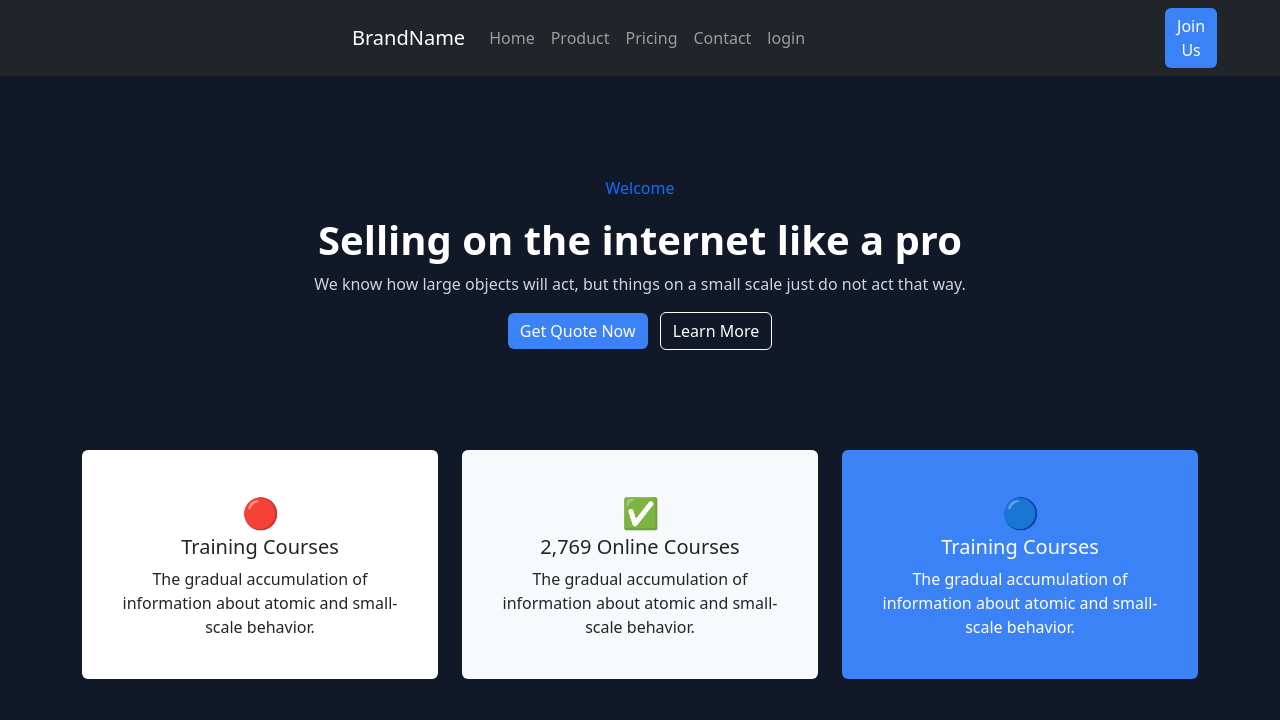
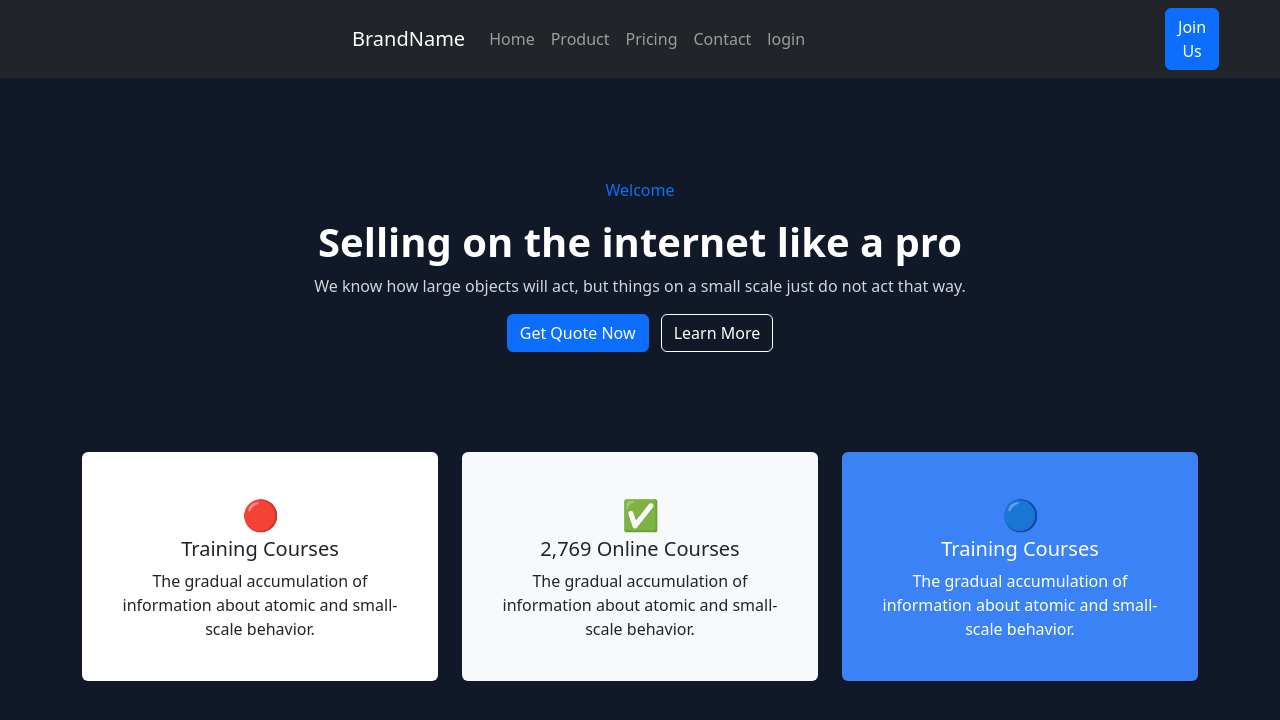
Before and after one commit to hetuborsadiya/bootstrap, a plain HTML site: page page.html in a window 1280 px wide. Shown: the top 720 px of the page. Drawn offline with Linux system fonts and the light colour scheme.

Commit message:
first commit

```diff
--- a/style.css
+++ b/style.css
@@ -22,10 +22,7 @@ body {
 .hero-section p {
     color: #d1d5db;
 }
-.btn-primary {
-    background-color: #3b82f6;
-    border: none;
-}
+
 .btn-outline-light {
     border-color: white;
     color: white;
```
